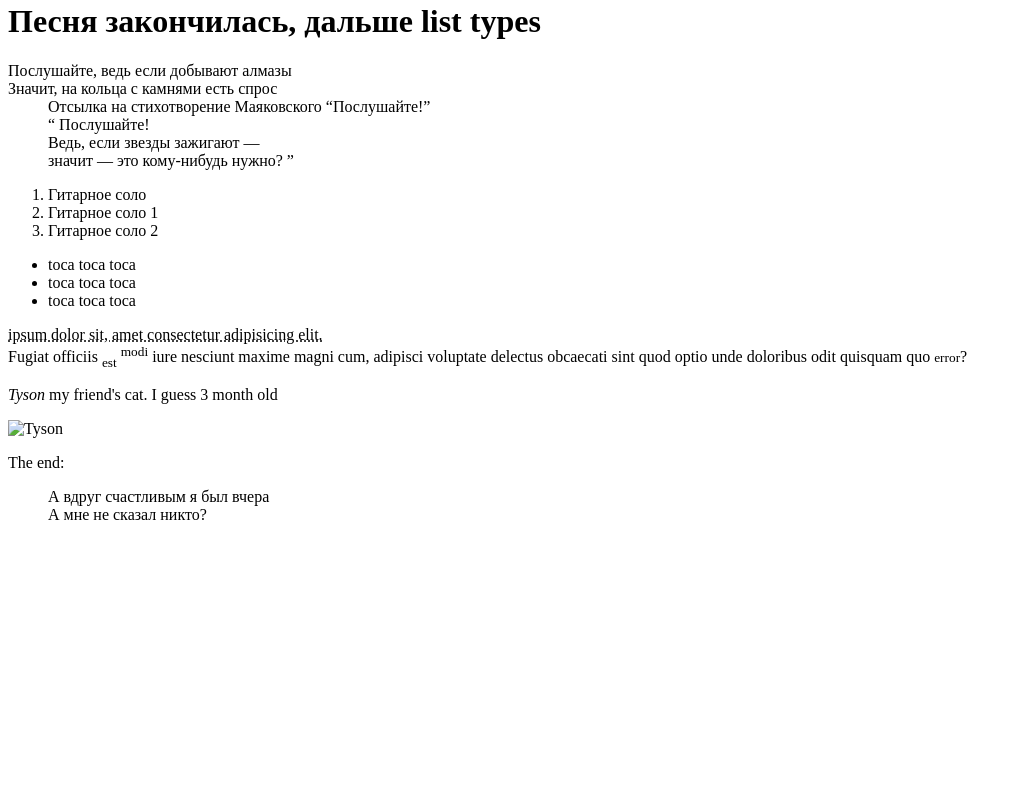
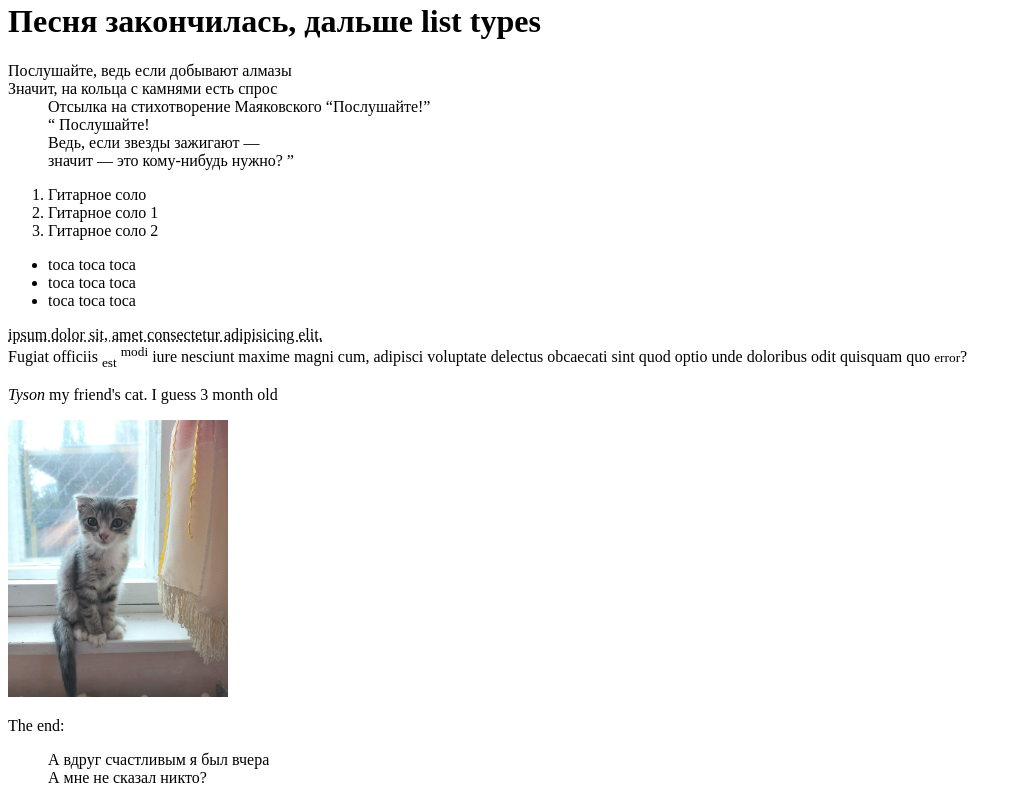
Before and after one commit to Fenr1sulfr/WEBHOMEWORK, a plain HTML site: page index.html in a window 1280 px wide. Shown: the part 951-1754 px from the top of the page, without its empty margins (0-1022 px from the left). Before the commit the page ends 1491 px from the top, so only its background shows below. Drawn offline with Linux system fonts and the light colour scheme.

Commit message:
Update index.html

```diff
--- a/index.html
+++ b/index.html
@@ -75,7 +75,7 @@
     <p>
         <cite>Tyson</cite> my friend's cat. I guess 3 month old
     </p>
-    <img src="wdLJtR7V_kU (1).jpg" width="220" height="277" alt="Tyson">
+    <img src="wdLJtR7V_kU.jpg" width="220" height="277" alt="Tyson">
     <p>
         The end:
     </p>
```
